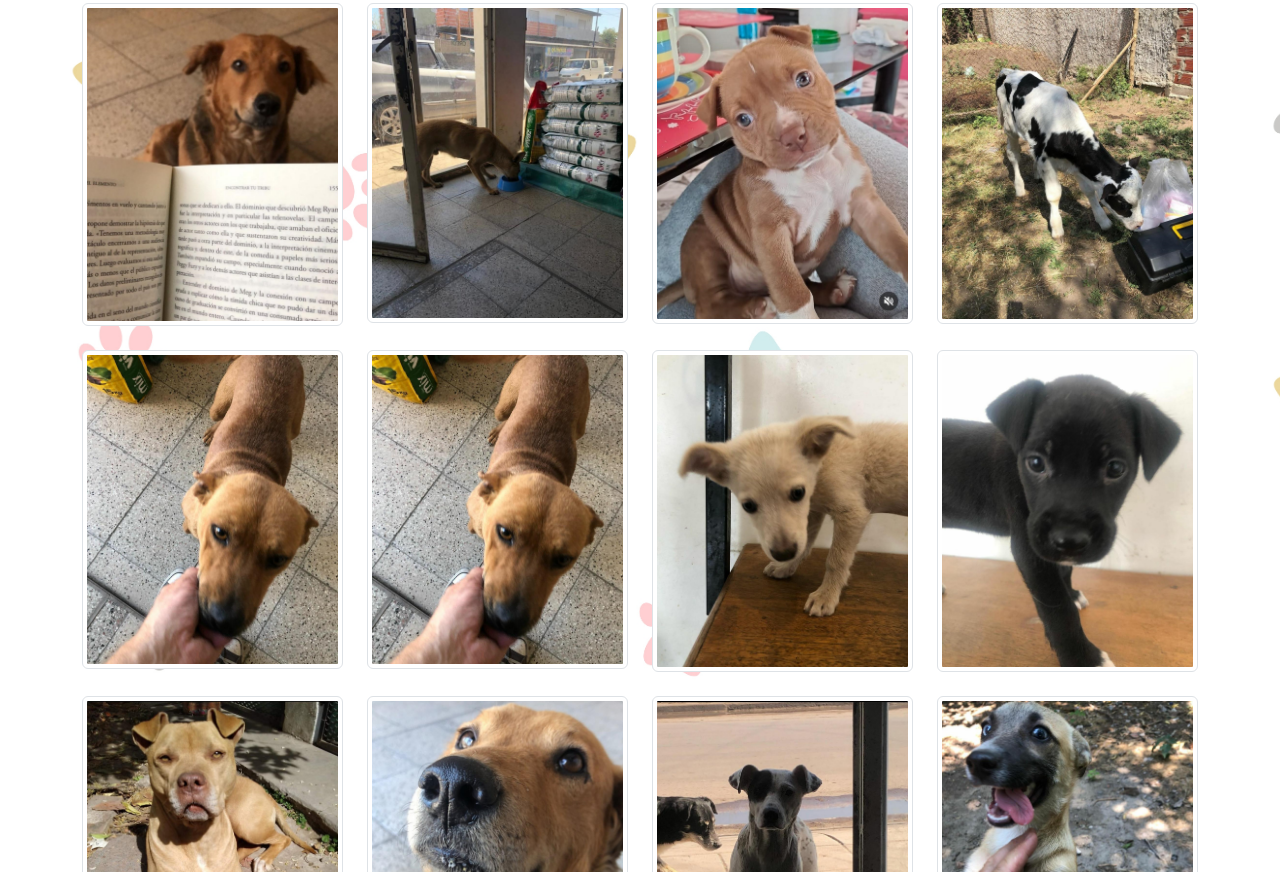
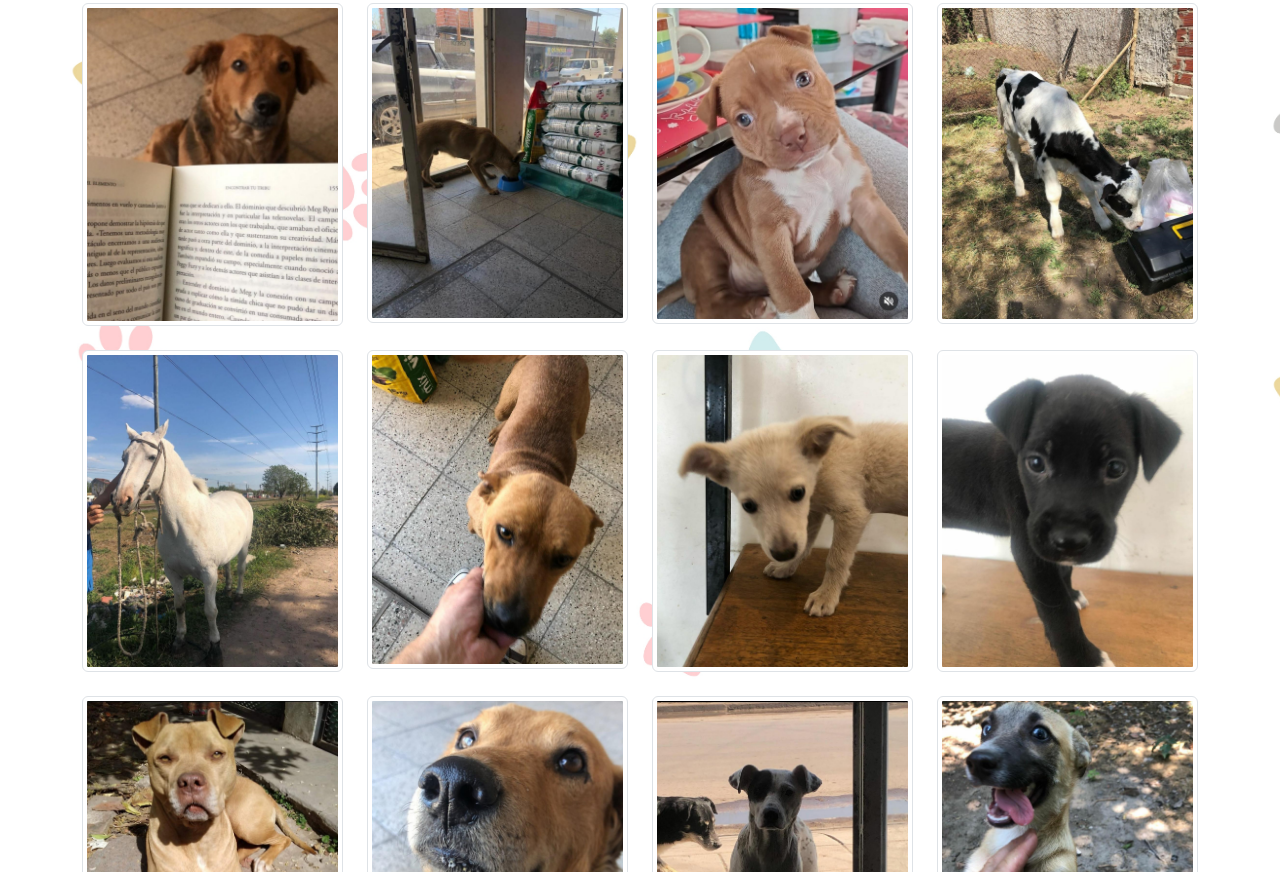
Before and after one commit to ezequielarraygada/3raEnregaArraygada, a website: page paginas/pacientes_contentos.html in a window 1280 px wide. Shown: the part 506-1378 px from the top of the page. Drawn offline with nearby package versions, Linux system fonts and the light colour scheme; files that its build step writes are made by us from their sources.

Commit message:
Update pacientes_contentos.html

```diff
--- a/paginas/pacientes_contentos.html
+++ b/paginas/pacientes_contentos.html
@@ -57,7 +57,7 @@
                 </div>
                 <div class="col-lg-3 col-md-4 col-6">
                     <a href="#" class="d-block mb-4 h-100">
-                        <img class="img-fluid img-thumbnail" src="../imagenes/galeria6.jpg" alt="">
+                        <img class="img-fluid img-thumbnail" src="../imagenes/galeria5.jpg" alt="">
                     </a>
                 </div>
                 <div class="col-lg-3 col-md-4 col-6">
```
